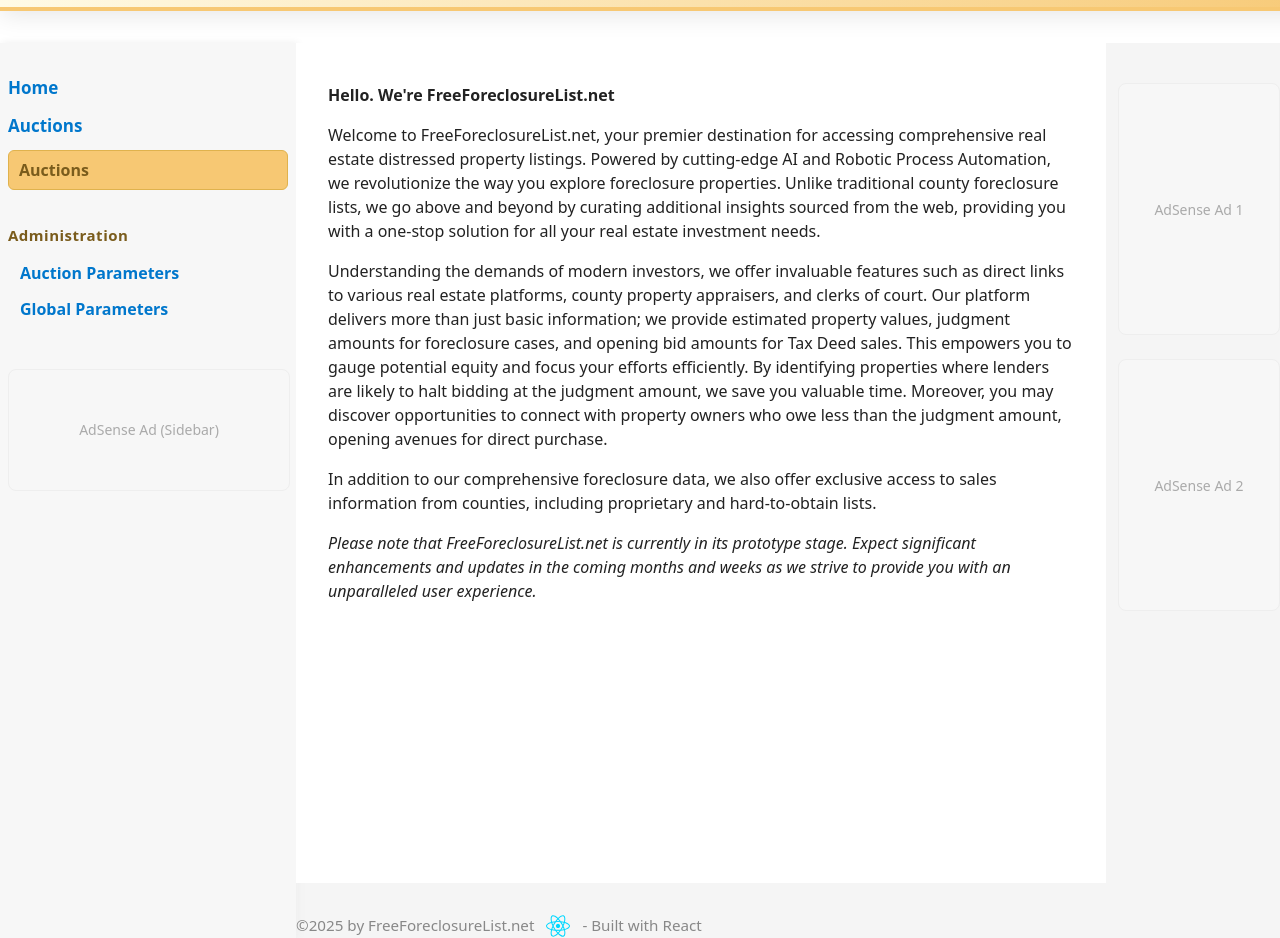
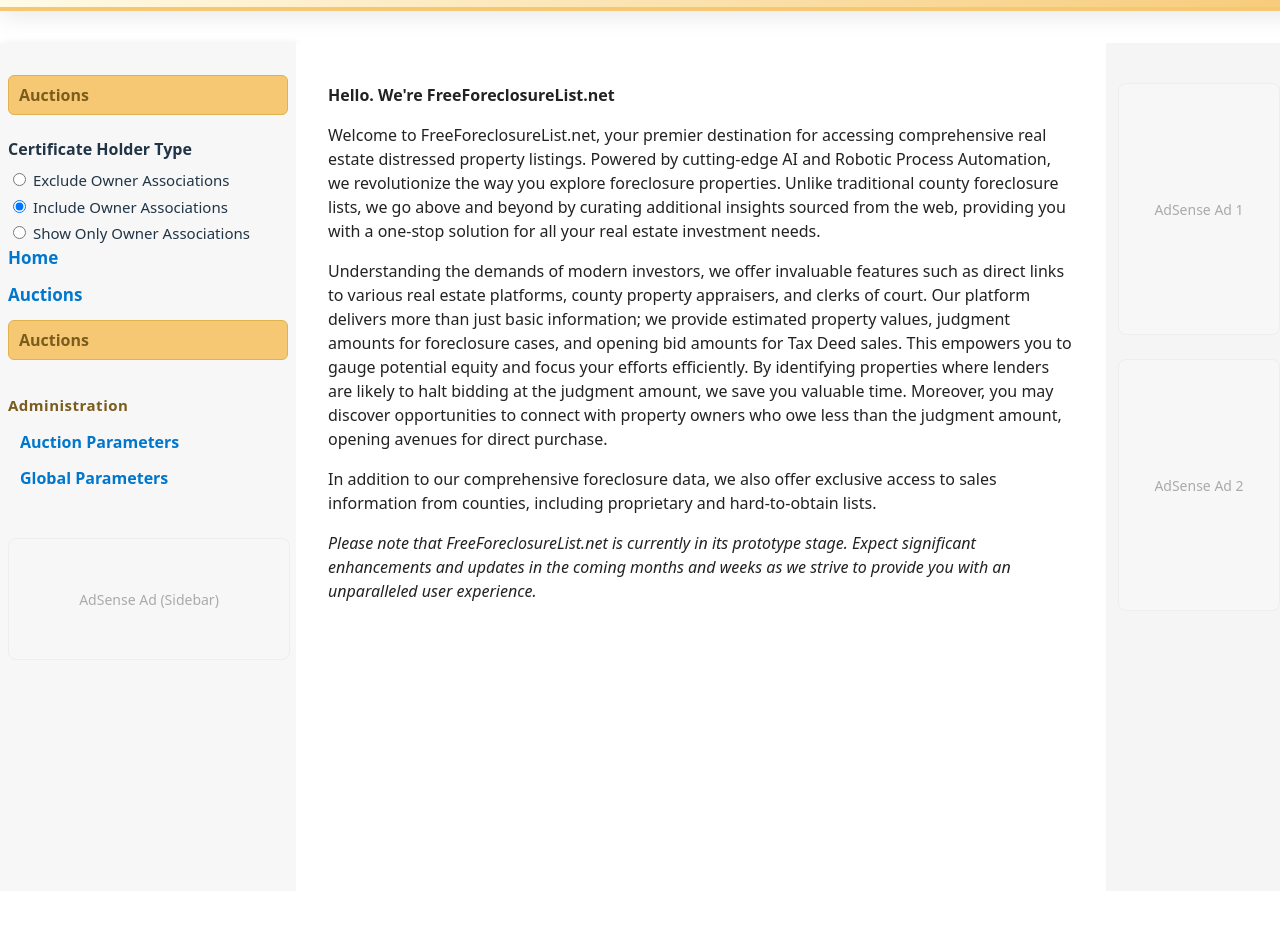
Before and after one commit to kelseyp99/FreeForeclosureList, a React (Vite) app: page / in a window 1280 px wide. Shown: the part 200-1138 px from the top of the page. After the commit the page ends 1091 px from the top, so only its background shows below. Built offline with nearby package versions, Linux system fonts and the light colour scheme; no server answers.

Commit message:
Switch report view to iframe for full formatting and interactive features; preserve sidebar filters and navigation

```diff
--- a/package.json
+++ b/package.json
@@ -10,6 +10,7 @@
     "preview": "vite preview"
   },
   "dependencies": {
+    "firebase-admin": "^13.6.0",
     "react": "^19.2.0",
     "react-dom": "^19.2.0",
     "react-router-dom": "^7.9.6"
--- a/src/App.jsx
+++ b/src/App.jsx
@@ -1,6 +1,7 @@
 
 
 import React, { useState } from "react";
+import params from './config/params';
 import { useNavigate } from "react-router-dom";
 import { BrowserRouter as Router, Routes, Route, Link } from "react-router-dom";
 import FloridaCountiesSidebar from "./components/FloridaCountiesSidebar";
@@ -10,6 +11,7 @@
 import reactLogo from "./assets/react.svg";
 import GoogleAuthButton from "./GoogleAuthButton";
 import GlobalParameterTable from "./components/GlobalParameterTable";
+import SalesReportPanel from "./components/SalesReportPanel";
 import "./App.css";
 
 // SalesMenu: Head menu item for Sales that toggles the counties menu
@@ -46,6 +48,8 @@
 function App() {
   const [selectedCounty, setSelectedCounty] = useState("");
   const [selectedSaleType, setSelectedSaleType] = useState("");
+  const [ownerAssocFilter, setOwnerAssocFilter] = useState('include'); // 'exclude', 'include', 'only'
+  const ownerAssocWords = (params.owner_assoc_words || '').split(',').map(w => w.trim()).filter(Boolean);
   const reportSrc = selectedCounty && selectedSaleType
     ? `/reports/sales_report_${selectedCounty.toLowerCase().replace(/\s/g, "_")}_${selectedSaleType.toLowerCase().replace(/\s/g, "")}.html`
     : null;
@@ -57,6 +61,44 @@
       <Header />
       <div className="container" style={{ display: 'flex', minHeight: '100vh' }}>
         <aside style={{ minWidth: 220, maxWidth: 280, background: '#f7f7f7', padding: '32px 8px 16px 8px', boxShadow: '2px 0 8px #eee', display: 'flex', flexDirection: 'column', alignItems: 'flex-start' }}>
+          {/* Auctions menu remains here */}
+          <AuctionsMenu onSelectReport={(county, saleType) => {
+            setSelectedCounty(county);
+            setSelectedSaleType(saleType);
+          }} />
+          {/* Owner Associations Filter below Auctions */}
+          <div style={{ margin: '18px 0 0 0', width: '100%' }}>
+            <div style={{ fontWeight: 700, fontSize: 16, marginBottom: 8 }}>Certificate Holder Type</div>
+            <div style={{ display: 'flex', flexDirection: 'column', gap: 4 }}>
+              <label style={{ fontWeight: 400, fontSize: 15 }}>
+                <input
+                  type="radio"
+                  name="ownerAssocFilter"
+                  value="exclude"
+                  checked={ownerAssocFilter === 'exclude'}
+                  onChange={() => setOwnerAssocFilter('exclude')}
+                /> Exclude Owner Associations
+              </label>
+              <label style={{ fontWeight: 400, fontSize: 15 }}>
+                <input
+                  type="radio"
+                  name="ownerAssocFilter"
+                  value="include"
+                  checked={ownerAssocFilter === 'include'}
+                  onChange={() => setOwnerAssocFilter('include')}
+                /> Include Owner Associations
+              </label>
+              <label style={{ fontWeight: 400, fontSize: 15 }}>
+                <input
+                  type="radio"
+                  name="ownerAssocFilter"
+                  value="only"
+                  checked={ownerAssocFilter === 'only'}
+                  onChange={() => setOwnerAssocFilter('only')}
+                /> Show Only Owner Associations
+              </label>
+            </div>
+          </div>
           <nav style={{ display: 'flex', flexDirection: 'column', gap: 12, marginBottom: 32, width: '100%' }}>
             <a
               href="/"
@@ -107,9 +149,6 @@
           <div style={{ flex: 1, display: 'flex', flexDirection: 'column' }}>
             <main className="main-content" style={{ padding: '40px 32px 0 32px', flex: 1 }}>
               <Routes>
-                <Route path="/auctions" element={<AuctionsPanel />} />
-                <Route path="/auction-parameters" element={<AuctionsPanel />} />
-                <Route path="/global-parameters" element={<GlobalParameterTable />} />
                 <Route path="/" element={
                   reportSrc ? (
                     <div style={{ maxWidth: 1700, marginTop: 32, position: 'relative' }}>
@@ -144,16 +183,10 @@
                     </div>
                   )
                 } />
-                {/* Removed redundant Pasco route. All report rendering is handled by main panel. */}
+                <Route path="/auctions" element={<AuctionsPanel />} />
+                <Route path="/global-parameters" element={<GlobalParameterTable />} />
               </Routes>
             </main>
-            <footer className="footer">
-              <div style={{display: 'flex', alignItems: 'center', gap: 8}}>
-                ©{new Date().getFullYear()} by FreeForeclosureList.net
-                <img src={reactLogo} alt="React" style={{height: 24, width: 24, margin: '0 4px'}} />
-                - Built with React
-              </div>
-            </footer>
           </div>
           <div style={{ display: 'flex', flexDirection: 'column', alignItems: 'flex-end', gap: 24, minWidth: 160, marginLeft: 12, marginTop: 40 }}>
             {/* AdSense Ad 1 */}
--- a/src/components/SalesReportPanel.jsx
+++ b/src/components/SalesReportPanel.jsx
@@ -18,13 +18,12 @@
   return { headers, rows };
 }
 
-const SalesReportPanel = ({ county = "pasco", saleType = "foreclosure" }) => {
+const SalesReportPanel = ({ county = "pasco", saleType = "foreclosure", ownerAssocFilter = 'include' }) => {
   const [tableData, setTableData] = useState({ headers: [], rows: [] });
   const [sortCol, setSortCol] = useState(null);
   const [sortDir, setSortDir] = useState("asc");
   const [error, setError] = useState(null);
   const [loading, setLoading] = useState(true);
-  const [ownerAssocFilter, setOwnerAssocFilter] = useState('include'); // include, exclude, only
 
   // Compose the report filename
   const reportFile = `/reports/sales_report_${county.toLowerCase().replace(/\s/g, "_")}_${saleType.toLowerCase().replace(/\s/g, "")}.html`;
@@ -114,28 +113,7 @@
 
   return (
     <div style={{ display: 'flex', flexDirection: 'row', alignItems: 'flex-start' }}>
-      {/* Sidebar Filters */}
-      <div style={{ minWidth: 220, maxWidth: 260, background: '#f7f7f7', border: '1px solid #eee', borderRadius: 8, marginRight: 18, padding: 16, height: 1200 }}>
-        <div style={{ fontWeight: 700, fontSize: 17, marginBottom: 12 }}>Filters</div>
-        <div style={{ marginBottom: 18 }}>
-          <div style={{ fontWeight: 600, marginBottom: 6 }}>Owner Associations</div>
-          <div>
-            <label style={{ display: 'block', marginBottom: 4 }}>
-              <input type="radio" name="ownerAssoc" value="include" checked={ownerAssocFilter === 'include'} onChange={() => setOwnerAssocFilter('include')} /> Include
-            </label>
-            <label style={{ display: 'block', marginBottom: 4 }}>
-              <input type="radio" name="ownerAssoc" value="exclude" checked={ownerAssocFilter === 'exclude'} onChange={() => setOwnerAssocFilter('exclude')} /> Exclude
-            </label>
-            <label style={{ display: 'block', marginBottom: 4 }}>
-              <input type="radio" name="ownerAssoc" value="only" checked={ownerAssocFilter === 'only'} onChange={() => setOwnerAssocFilter('only')} /> Show Only
-            </label>
-          </div>
-          <div style={{ fontSize: 12, color: '#888', marginTop: 6 }}>
-            Words: {params.owner_assoc_words}
-          </div>
-        </div>
-        {/* Add more filters here as needed */}
-      </div>
+  {/* Sidebar Filters removed: now controlled by App sidebar */}
       {/* Main Table */}
       <div className="report-scroll-container" style={{ maxWidth: 1700, height: 1200, overflow: 'auto', border: '1px solid #ccc', borderRadius: 8, background: '#fff', flex: 1 }}>
         <table style={{ borderCollapse: 'collapse', width: '100%' }}>
--- a/src/config/params.js
+++ b/src/config/params.js
@@ -1,6 +1,6 @@
-// This file is auto-generated by the getparams script.
+// This file is auto-generated by getparams.js
 // Do not edit manually.
 
 export default {
-  "owner_assoc_words": "HOA,Homeowners Association,Home Owners Association,Condominium Association,Condo Association,Property Owners Association,POA,Community Association,Townhome Association,Master Association,Association of Owners,Owners Association,Unit Owners Association,Neighborhood Association,Village Association,Subdivision Association,Residential Association,Management Association,Home Association,Association, Inc.,Association Inc"
+  "owner_assoc_words": "HOA,Homeowners Association,Home Owners Association,Condominium Association,Condo Association,Property Owners Association,POA,Community Association,Townhome Association,Master Association,Association of Owners,Owners Association,Unit Owners Association,Neighborhood Association,Village Association,Subdivision Association,Residential Association,Management Association,Home Association"
 };
```
Also changed, not shown: getparams.cjs (added, +39 -0 lines), 1 other file (tests, documents, lock files or other folders).
